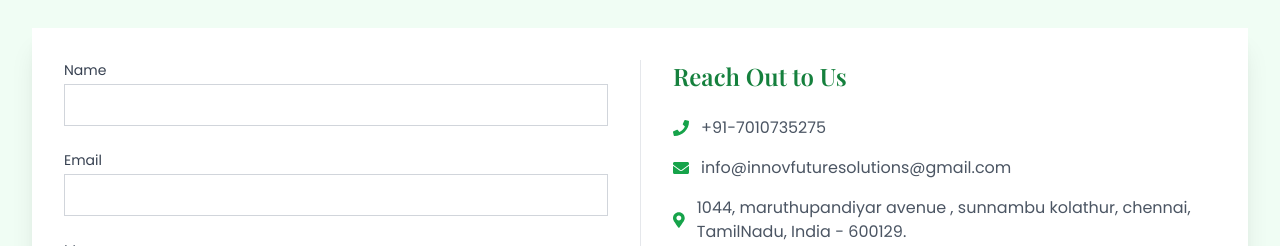
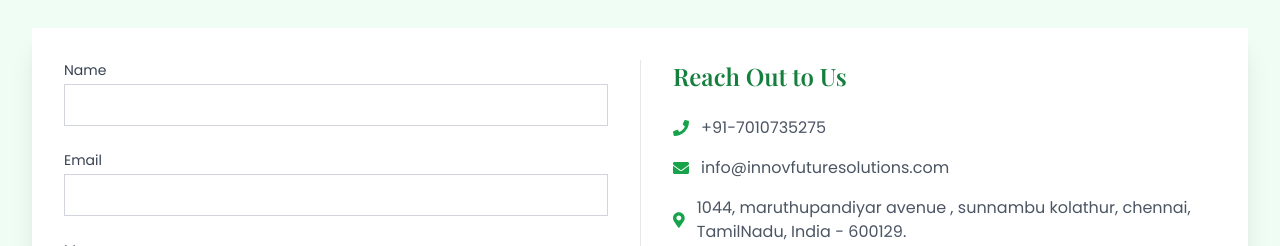
Before and after one commit to bharathkumar8056/InnovFuture, a Next.js app: page / in a window 1280 px wide. Shown: the part 2320-2566 px from the top of the page. Built offline with nearby package versions, Linux system fonts and the light colour scheme; a web font is replaced by a local one.

Commit message:
Update page.tsx

```diff
--- a/app/page.tsx
+++ b/app/page.tsx
@@ -318,7 +318,7 @@ export default function Home() {
                   </p>
                   <p className="flex items-center text-gray-600">
                     <FaEnvelope className="mr-3 text-green-600" />
-                    info@innovfuturesolutions@gmail.com
+                    info@innovfuturesolutions.com
                   </p>
                   <p className="flex items-center text-gray-600">
                     <FaMapMarkerAlt className="mr-3 text-green-600" />
```
